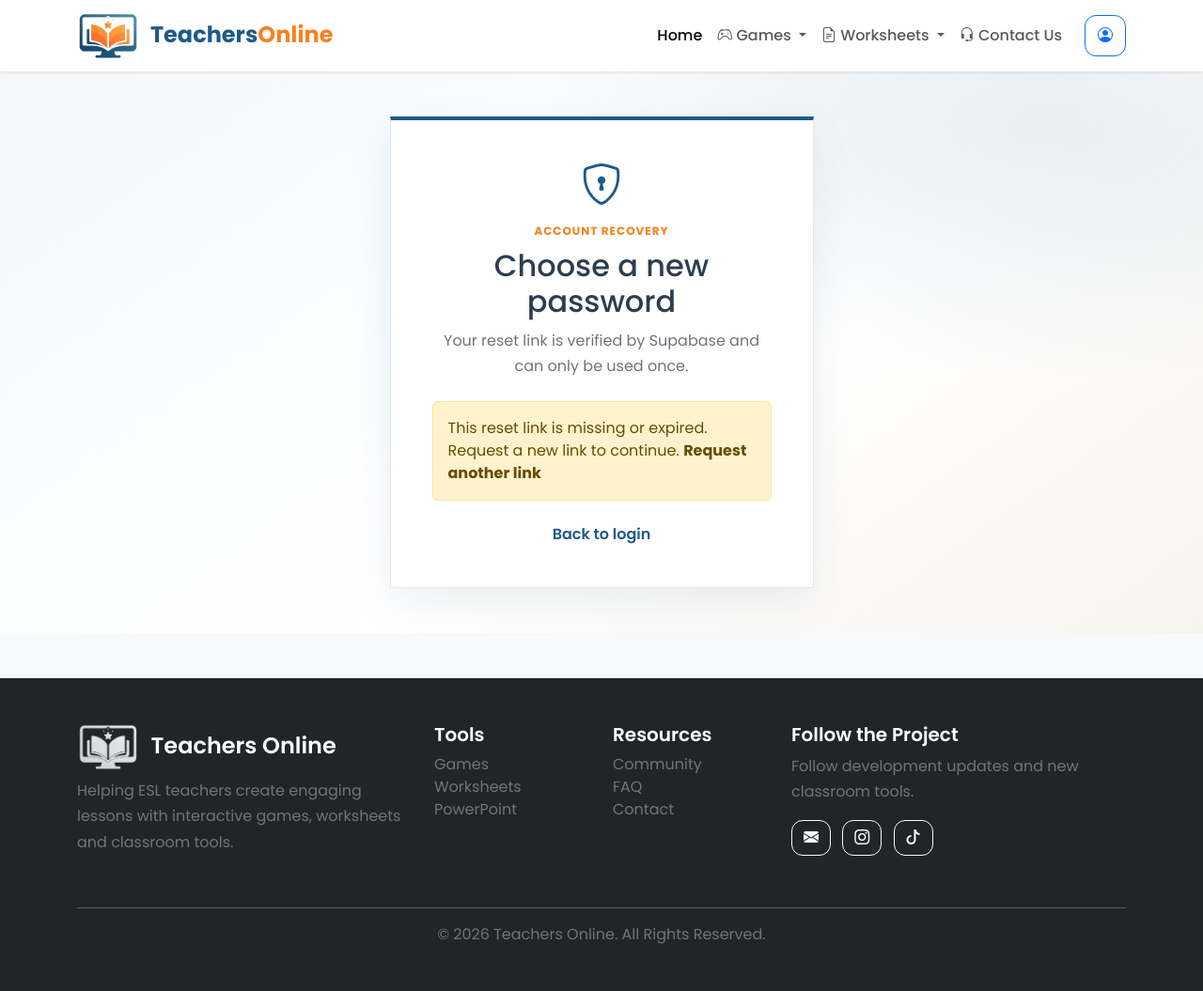
After one commit to DavieJ97/TeachersOnlineGames, a Flask app: page /reset-password in a window 1280 px wide. The commit adds this page. Shown: the whole page at 94% size. Run offline with Flask 3, Linux system fonts and the light colour scheme.

Commit message:
Added socails to footer, added resrictions to users not logged in. fixed bugs in exploding kittens. Added forgot password to login page. Divided the games on the games page.

```diff
--- a/app.py
+++ b/app.py
@@ -14,6 +14,7 @@ import os
 import hmac
 import secrets
 from datetime import datetime
+from urllib.parse import urlsplit
 import zipfile
 from markupsafe import escape
 from docx import Document
@@ -58,6 +59,17 @@ def create_profile_client():
     return create_client(
         supabase_url=superbase_url,
         supabase_key=service_key
+    )
+
+
+def is_safe_redirect_target(target):
+    parsed_target = urlsplit(target)
+    return (
+        target.startswith("/")
+        and not target.startswith("//")
+        and not parsed_target.scheme
+        and not parsed_target.netloc
+        and "\\" not in target
     )
 
 
@@ -176,13 +188,15 @@ def email_confirmation():
 
 @app.route("/login", methods=["GET", "POST"])
 def login():
+    next_url = request.values.get("next", "")
+
     if request.method == "POST":
         email = request.form.get("email", "").strip()
         password = request.form.get("password", "")
 
         if not email or not password:
             flash("Enter your email address and password.", "danger")
-            return redirect(url_for("login"))
+            return redirect(url_for("login", next=next_url) if next_url else url_for("login"))
 
         try:
             response = create_auth_client().auth.sign_in_with_password({
@@ -191,13 +205,76 @@ def login():
             })
             set_logged_in_user(response.user)
             flash("You are now logged in.", "success")
+            if is_safe_redirect_target(next_url):
+                return redirect(next_url)
             return redirect(url_for("index"))
         except Exception as error:
             app.logger.warning("Supabase login failed: %s", error)
             flash("Login failed. Check your email and password.", "danger")
-            return redirect(url_for("login"))
+            return redirect(url_for("login", next=next_url) if next_url else url_for("login"))
 
-    return render_template("login_page.html")
+    return render_template("login_page.html", next_url=next_url)
+
+
+@app.route("/forgot-password", methods=["GET", "POST"])
+def forgot_password():
+    if request.method == "POST":
+        email = request.form.get("email", "").strip()
+        if not email or len(email) > 254:
+            flash("Enter a valid email address.", "danger")
+            return redirect(url_for("forgot_password"))
+
+        try:
+            create_auth_client().auth.reset_password_for_email(
+                email,
+                options={
+                    "redirect_to": url_for("reset_password", _external=True)
+                }
+            )
+        except Exception as error:
+            app.logger.warning("Supabase recovery email request failed: %s", error)
+
+        flash(
+            "If an account exists for that email, a password reset link will arrive shortly.",
+            "success"
+        )
+        return redirect(url_for("forgot_password"))
+
+    return render_template("forgot_password.html")
+
+
+@app.route("/reset-password")
+def reset_password():
+    return render_template(
+        "reset_password.html",
+        supabase_url=superbase_url,
+        supabase_key=superbase_key
+    )
+
+
+@app.route("/api/reset-password", methods=["POST"])
+def api_reset_password():
+    payload = request.get_json(silent=True) or {}
+    access_token = payload.get("access_token", "")
+    refresh_token = payload.get("refresh_token", "")
+    password = payload.get("password", "")
+    confirm_password = payload.get("confirm_password", "")
+
+    if not access_token or not refresh_token:
+        return jsonify({"error": "This reset link is invalid or expired. Request a new one."}), 400
+    if not isinstance(password, str) or len(password) < 8:
+        return jsonify({"error": "Your new password must be at least 8 characters."}), 400
+    if password != confirm_password:
+        return jsonify({"error": "The passwords do not match."}), 400
+
+    try:
+        auth_client = create_auth_client()
+        auth_client.auth.set_session(access_token, refresh_token)
+        auth_client.auth.update_user({"password": password})
+        return jsonify({"success": True})
+    except Exception as error:
+        app.logger.warning("Supabase password reset failed: %s", error)
+        return jsonify({"error": "This reset link is invalid or expired. Request a new one."}), 400
 
 
 @app.route("/logout", methods=["POST"])
@@ -724,6 +801,9 @@ def pokemon_hunters():
 
 @app.route("/games/review_questions/<game_name>")
 def review_questions(game_name):
+    if not session.get("user"):
+        flash("Please log in or sign up to create a lesson pack.", "warning")
+        return redirect(url_for("login"))
 
     return render_template(
         "review_questions.html",
@@ -732,6 +812,9 @@ def review_questions(game_name):
 
 @app.route("/games/speaking_questions/<game_name>")
 def speaking_questions(game_name):
+    if not session.get("user"):
+        flash("Please log in or sign up to create a lesson pack.", "warning")
+        return redirect(url_for("login"))
 
     return render_template(
         "speaking_questions.html",
@@ -740,6 +823,10 @@ def speaking_questions(game_name):
 
 @app.route("/worksheets")
 def worksheet_generator():
+    if not session.get("user"):
+        flash("Please log in or sign up to use the Worksheet Generator.", "warning")
+        return redirect(url_for("login"))
+
     return render_template("worksheet.html")
 
 @app.route("/api/translate", methods=["POST"])
--- a/static/js/games/battleship.js
+++ b/static/js/games/battleship.js
@@ -912,9 +912,7 @@ if (teamCountInput) {
 
 startButton.addEventListener("click", startGame);
 
-loadLessonButton.addEventListener("click", () => {
-    lessonFileInput.click();
-});
+bindLessonPackLoadButton(loadLessonButton, lessonFileInput);
 
 lessonFileInput.addEventListener("change", loadLessonPack);
 
--- a/static/js/games/classroom_pirates.js
+++ b/static/js/games/classroom_pirates.js
@@ -113,9 +113,7 @@ document.addEventListener("DOMContentLoaded", function() {
 
 function initializeGame() {
     // Load lesson setup handlers
-    loadLessonButton.addEventListener("click", () => {
-        lessonFileInput.click();
-    });
+    bindLessonPackLoadButton(loadLessonButton, lessonFileInput);
 
     lessonFileInput.addEventListener("change", handleLessonLoad);
     startButton.addEventListener("click", startGame);
--- a/static/js/games/pokemon_hunters.js
+++ b/static/js/games/pokemon_hunters.js
@@ -743,7 +743,7 @@ function triggerImpact(projectile, endPosition, onLand = null) {
 
 
 startButton.addEventListener("click", startGame);
-loadLessonButton.addEventListener("click", () => lessonFileInput.click());
+bindLessonPackLoadButton(loadLessonButton, lessonFileInput);
 lessonFileInput.addEventListener("change", loadLessonPack);
 
 document.addEventListener("keydown", event => {
--- a/templates/components/footer.html
+++ b/templates/components/footer.html
@@ -80,7 +80,7 @@
 
                         <span class="text-secondary">
 
-                            Blog
+                            Community
 
                         </span>
 
@@ -124,24 +124,34 @@
 
                 </p>
 
-                <a href="#"
-                   class="btn btn-outline-light me-2">
+                     <a href="mailto:officialteachersonline@gmail.com"
+                         class="btn btn-outline-light me-2"
+                         aria-label="Email Teachers Online"
+                         title="Email Teachers Online">
 
-                    <i class="bi bi-github"></i>
+                          <i class="bi bi-envelope-fill" aria-hidden="true"></i>
 
                 </a>
 
-                <a href="#"
-                   class="btn btn-outline-light me-2">
+                     <a href="https://www.instagram.com/_teachers_online_?stkn=MWI4a21yNDV1emkzZw=="
+                         class="btn btn-outline-light me-2"
+                         target="_blank"
+                         rel="noopener noreferrer"
+                         aria-label="Teachers Online on Instagram"
+                         title="Instagram">
 
-                    <i class="bi bi-youtube"></i>
+                          <i class="bi bi-instagram" aria-hidden="true"></i>
 
                 </a>
 
-                <a href="#"
-                   class="btn btn-outline-light">
+                     <a href="https://www.tiktok.com/@teachersonline4?_r=1&_t=ZS-9AEbJtiwxNw"
+                         class="btn btn-outline-light"
+                         target="_blank"
+                         rel="noopener noreferrer"
+                         aria-label="Teachers Online on TikTok"
+                         title="TikTok">
 
-                    <i class="bi bi-envelope-fill"></i>
+                          <i class="bi bi-tiktok" aria-hidden="true"></i>
 
                 </a>
 
--- a/templates/login_page.html
+++ b/templates/login_page.html
@@ -27,6 +27,7 @@
 					</header>
 
 					<form method="post" action="{{ url_for('login') }}">
+						<input type="hidden" name="next" value="{{ next_url or '' }}">
 						<div class="mb-3">
 							<label for="email" class="form-label">Email address</label>
 							<input type="email"
@@ -46,6 +47,9 @@
 								   name="password"
 								   autocomplete="current-password"
 								   required>
+							<div class="text-end mt-2">
+								<a href="{{ url_for('forgot_password') }}">Forgot password?</a>
+							</div>
 						</div>
 
 						<button type="submit" class="btn btn-brand w-100">
--- /dev/null
+++ b/templates/reset_password.html
@@ -0,0 +1,144 @@
+{% extends "base.html" %}
+
+{% block title %}
+    Reset Password | Teachers Online
+{% endblock %}
+
+{% block styles %}
+<link rel="stylesheet"
+      href="{{ url_for('static', filename='css/login.css') }}">
+{% endblock %}
+
+{% block content %}
+<section class="login-section py-5">
+    <div class="container">
+        <div class="row justify-content-center">
+            <div class="col-sm-10 col-md-7 col-lg-5">
+                <div class="login-panel"
+                     id="password-reset-panel"
+                     data-reset-endpoint="{{ url_for('api_reset_password') }}"
+                     data-login-url="{{ url_for('login') }}">
+                    <header class="text-center mb-4">
+                        <div class="login-avatar mb-3" aria-hidden="true">
+                            <i class="bi bi-shield-lock"></i>
+                        </div>
+                        <p class="login-kicker mb-2">ACCOUNT RECOVERY</p>
+                        <h1 class="h2 mb-2">Choose a new password</h1>
+                        <p class="text-secondary mb-0">
+                            Your reset link is verified by Supabase and can only be used once.
+                        </p>
+                    </header>
+
+                    <div id="reset-link-error" class="alert alert-warning" role="alert" hidden>
+                        This reset link is missing or expired. Request a new link to continue.
+                        <a href="{{ url_for('forgot_password') }}" class="alert-link">Request another link</a>
+                    </div>
+
+                    <form id="reset-password-form" hidden>
+                        <div class="mb-3">
+                            <label for="new_password" class="form-label">New password</label>
+                            <input class="form-control"
+                                   type="password"
+                                   id="new_password"
+                                   name="password"
+                                   minlength="8"
+                                   autocomplete="new-password"
+                                   required>
+                        </div>
+                        <div class="mb-4">
+                            <label for="confirm_password" class="form-label">Confirm new password</label>
+                            <input class="form-control"
+                                   type="password"
+                                   id="confirm_password"
+                                   name="confirm_password"
+                                   minlength="8"
+                                   autocomplete="new-password"
+                                   required>
+                        </div>
+                        <p id="reset-status" class="small" role="status" aria-live="polite"></p>
+                        <button class="btn btn-brand w-100" type="submit">
+                            Update password
+                            <i class="bi bi-arrow-right ms-2" aria-hidden="true"></i>
+                        </button>
+                    </form>
+
+                    <p class="login-signup text-center text-secondary mt-4 mb-0">
+                        <a href="{{ url_for('login') }}">Back to login</a>
+                    </p>
+                </div>
+            </div>
+        </div>
+    </div>
+</section>
+{% endblock %}
+
+{% block scripts %}
+<script>
+    (() => {
+        const panel = document.getElementById("password-reset-panel");
+        const form = document.getElementById("reset-password-form");
+        const errorMessage = document.getElementById("reset-link-error");
+        const statusMessage = document.getElementById("reset-status");
+        const tokens = new URLSearchParams(window.location.hash.slice(1));
+        const accessToken = tokens.get("access_token");
+        const refreshToken = tokens.get("refresh_token");
+
+        window.history.replaceState(
+            null,
+            document.title,
+            window.location.pathname + window.location.search
+        );
+
+        if (tokens.get("type") !== "recovery" || !accessToken || !refreshToken) {
+            errorMessage.hidden = false;
+            return;
+        }
+
+        form.hidden = false;
+        form.addEventListener("submit", async (event) => {
+            event.preventDefault();
+            statusMessage.textContent = "";
+
+            const password = form.elements.password.value;
+            const confirmPassword = form.elements.confirm_password.value;
+            if (password !== confirmPassword) {
+                statusMessage.textContent = "The passwords do not match.";
+                statusMessage.className = "small text-danger";
+                return;
+            }
+
+            const submitButton = form.querySelector("button[type='submit']");
+            submitButton.disabled = true;
+            submitButton.textContent = "Updating password...";
+
+            try {
+                const response = await fetch(panel.dataset.resetEndpoint, {
+                    method: "POST",
+                    headers: { "Content-Type": "application/json" },
+                    body: JSON.stringify({
+                        access_token: accessToken,
+                        refresh_token: refreshToken,
+                        password,
+                        confirm_password: confirmPassword
+                    })
+                });
+                const result = await response.json();
+                if (!response.ok) {
+                    throw new Error(result.error || "Unable to update your password.");
+                }
+
+                statusMessage.textContent = "Password updated. Taking you to login...";
+                statusMessage.className = "small text-success";
+                window.setTimeout(() => {
+                    window.location.assign(panel.dataset.loginUrl);
+                }, 1200);
+            } catch (error) {
+                statusMessage.textContent = error.message;
+                statusMessage.className = "small text-danger";
+                submitButton.disabled = false;
+                submitButton.innerHTML = 'Update password <i class="bi bi-arrow-right ms-2" aria-hidden="true"></i>';
+            }
+        });
+    })();
+</script>
+{% endblock %}
```
Also changed, not shown: static/css/exploding_kittens.css (+42 -0 lines), static/css/games_page.css (+12 -0 lines), static/js/games/exploding_kittens.js (+20 -6 lines), templates/base_games.html (+17 -0 lines), templates/components/games/lesson_setup.html (+7 -1 lines), templates/forgot_password.html (added, +54 -0 lines), templates/games.html (+52 -132 lines).
